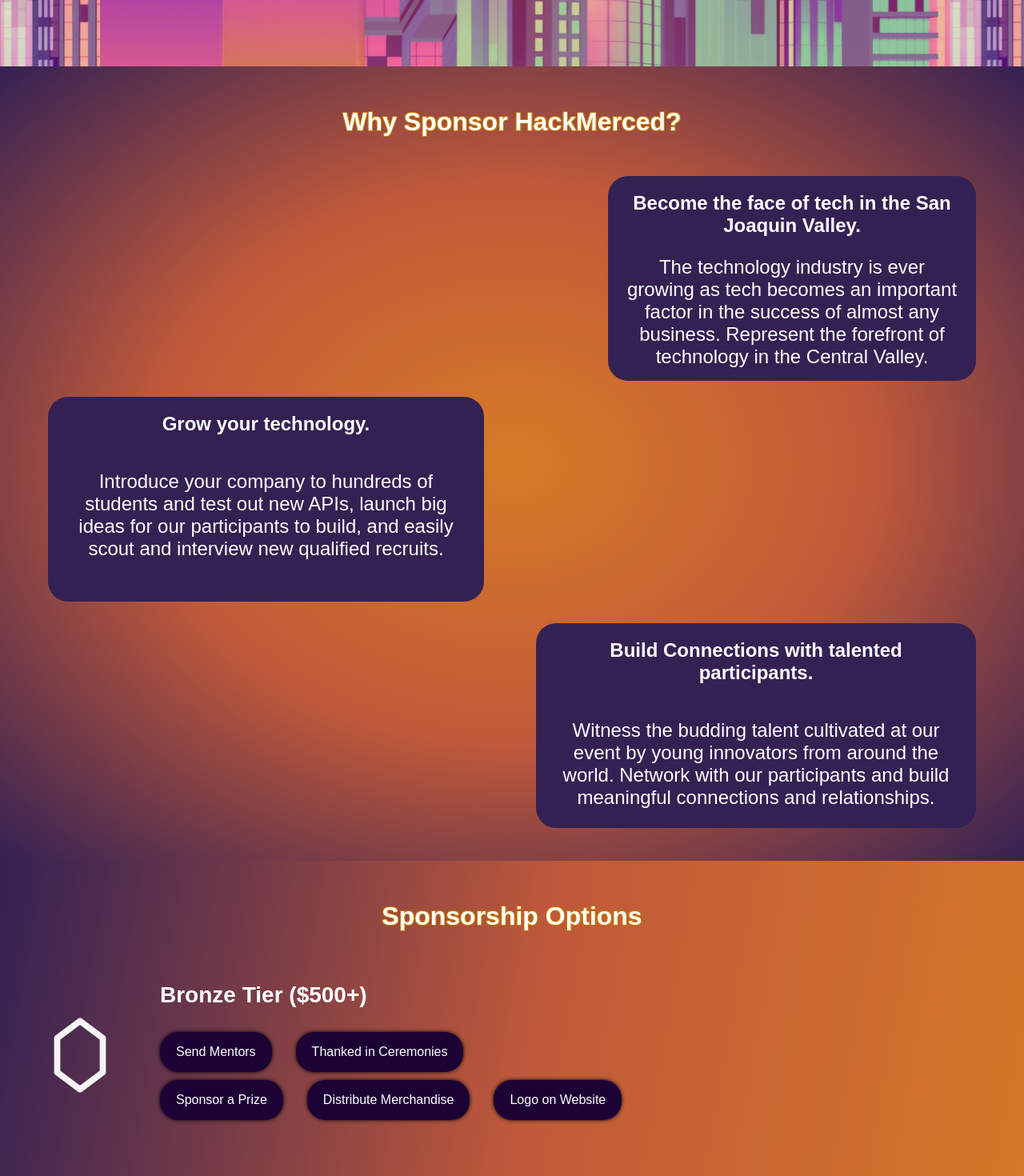
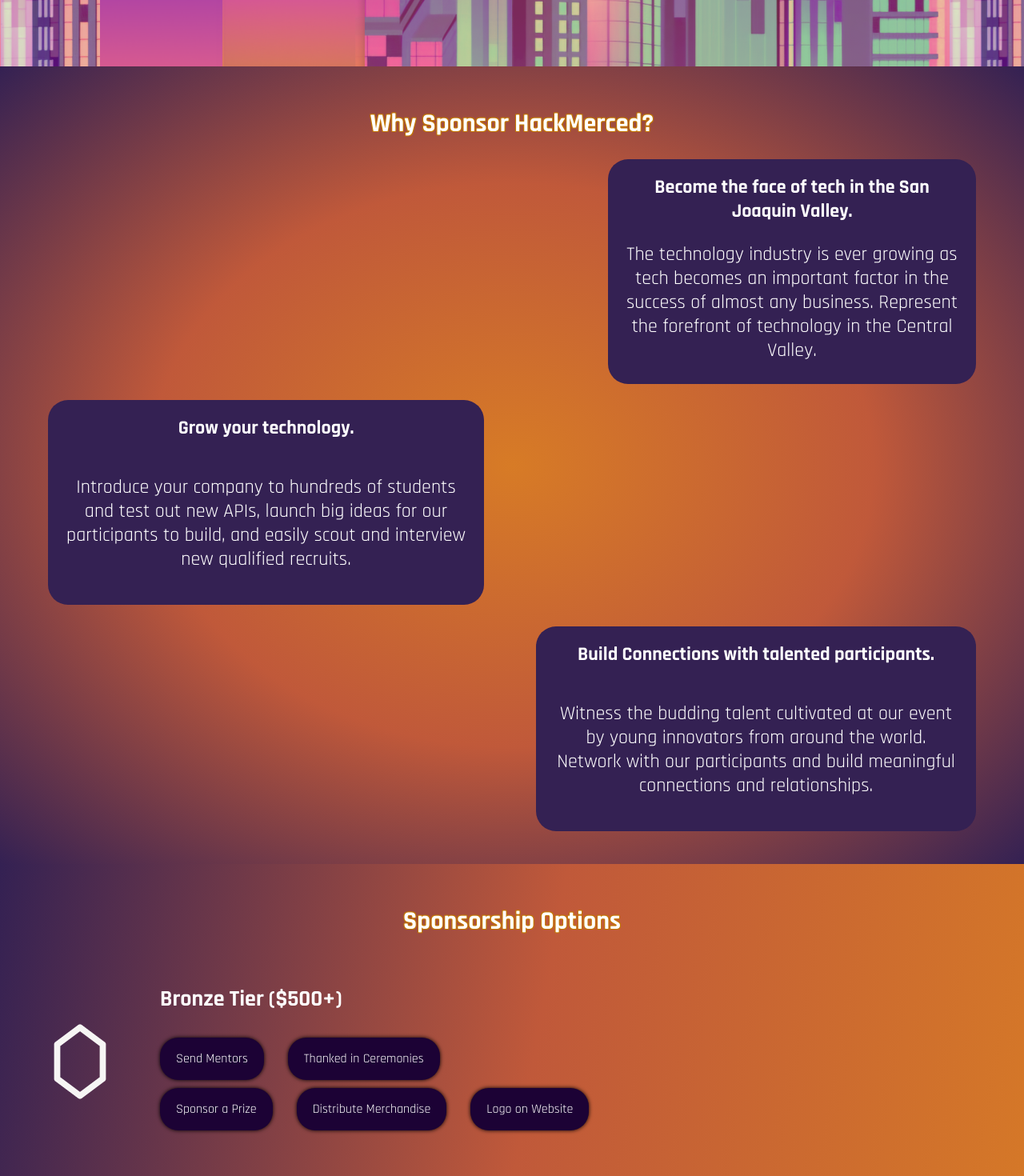
Before and after one commit to HackMerced/HackMerced-X, a React (Create React App) app: page /sponsorus in a window 1280 px wide. Shown: the part 720-2190 px from the top of the page at 80% size. Built offline with nearby package versions, Linux system fonts and the light colour scheme.

Commit message:
font bolder and sponsorship page fixes

```diff
--- a/src/App.css
+++ b/src/App.css
@@ -148,7 +148,7 @@ a {
   margin:1vw;
   font-family: var(--font-family);
   font-style: normal;
-  font-weight: 50;
+  font-weight: 400;
   font-size: 0.9em;
   text-align: center;
   /* color:white; */
--- a/src/Components/Sponsorship-Deck/SponsorshipDeck.css
+++ b/src/Components/Sponsorship-Deck/SponsorshipDeck.css
@@ -1,3 +1,9 @@
+@import url('https://fonts.googleapis.com/css2?family=Rajdhani:wght@300;400;500;600;700&display=swap');
+
+:root{
+    --font-family: 'Rajdhani';
+}
+
 /* First Page CSS */
 .contain-first-page {
     width: 100%;
@@ -72,7 +78,7 @@
     flex-direction: column;
     z-index: 1001;
     color: #FFFF;
-    font-family: sans-serif;
+    font-family: var(--font-family);
     position: absolute;
     right: 200px;
     top: 50px;
@@ -132,7 +138,7 @@
 .contain-second-page h1 {
     font-size: 32px;
     color: white;
-    font-family: sans-serif;
+    font-family: var(--font-family);
     text-shadow: -1px -1px 0 #C37705, 1px -1px 0 #C37705, -1px 1px 0 #C37705, 1px 1px 0 #C37705;
 }
 
@@ -146,12 +152,12 @@
     position: relative;
     margin: 10px 0 10px 0;
     color: #FFFF;
-    font-family: sans-serif;
+    font-family: var(--font-family);
 }
 
 .second-page-text-box1 {
     background: #342153;
-    height: 100%;
+    height: 110%;
     width: 420px;
     position: absolute;
     right: 60px;
@@ -159,6 +165,7 @@
     animation: hover 2.6s ease-in-out infinite;
     text-align: center;
     padding: 0 20px 0 20px;
+    /* border: red solid 3px; */
 }
 
 .second-page-text-box2 {
@@ -209,7 +216,7 @@
 .contain-third-page h1 {
     font-size: 32px;
     color: white;
-    font-family: sans-serif;
+    font-family: var(--font-family);
     text-shadow: -1px -1px 0 #C37705, 1px -1px 0 #C37705, -1px 1px 0 #C37705, 1px 1px 0 #C37705;
 }
 
@@ -221,7 +228,7 @@
     width: 100%;
     height: 256px;
     color: #FFFF;
-    font-family: sans-serif;
+    font-family: var(--font-family);
     display: flex;
     align-items: center;
 }
@@ -266,7 +273,7 @@
     justify-content: center;
     align-self: center;
     text-align: center;
-    font-weight: 300;
+    font-weight: 400;
     padding: 0 20px 0 20px;
 }
 
--- a/src/index.css
+++ b/src/index.css
@@ -1,6 +1,9 @@
+@import url('https://fonts.googleapis.com/css2?family=Rajdhani:wght@300;400;500;600;700&display=swap');
+
+
 body {
   margin: 0;
-  font-family: -apple-system, BlinkMacSystemFont, 'Segoe UI', 'Roboto', 'Oxygen',
+  font-family: 'Rajdhani', -apple-system, BlinkMacSystemFont, 'Segoe UI', 'Roboto', 'Oxygen',
     'Ubuntu', 'Cantarell', 'Fira Sans', 'Droid Sans', 'Helvetica Neue',
     sans-serif;
   -webkit-font-smoothing: antialiased;
@@ -8,6 +11,6 @@ body {
 }
 
 code {
-  font-family: source-code-pro, Menlo, Monaco, Consolas, 'Courier New',
+  font-family: 'Rajdhani', source-code-pro, Menlo, Monaco, Consolas, 'Courier New',
     monospace;
 }
```
